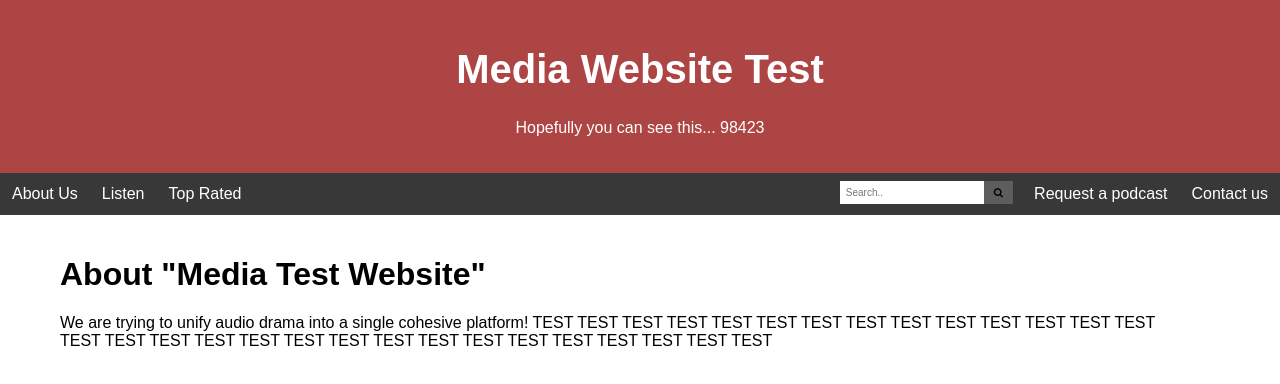
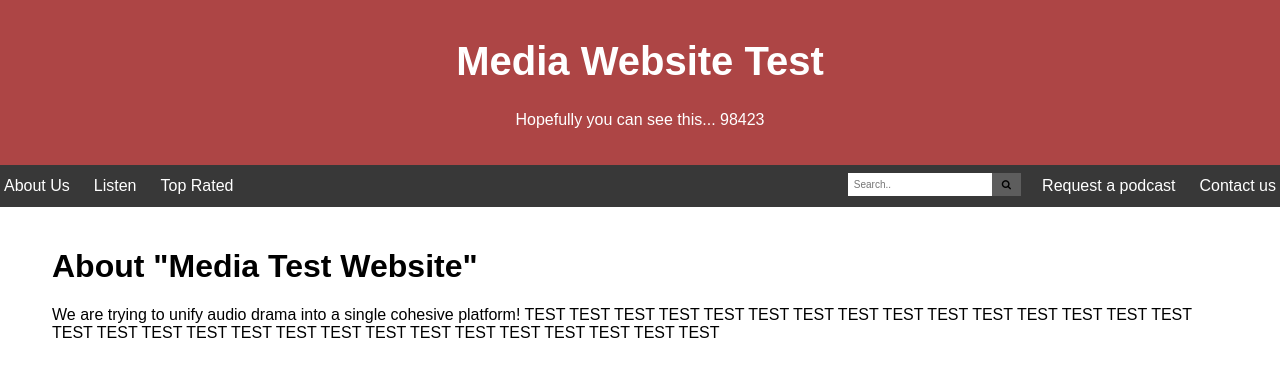
Before and after one commit to ThomasWarnasch/ThomasWarnasch.github.io, a plain HTML site: page AboutUs.html in a window 1280 px wide. Drawn offline with Linux system fonts and the light colour scheme.

Commit message:
V0.00.007
More more margins

```diff
--- a/AboutUs.html
+++ b/AboutUs.html
@@ -12,8 +12,8 @@
 
 body {
     font-family: Arial, Helvetica, sans-serif;
-    margin: 0px;
-    padding: 0px;
+    margin: -8px;
+    padding: -8px;
 
 }
 
```
